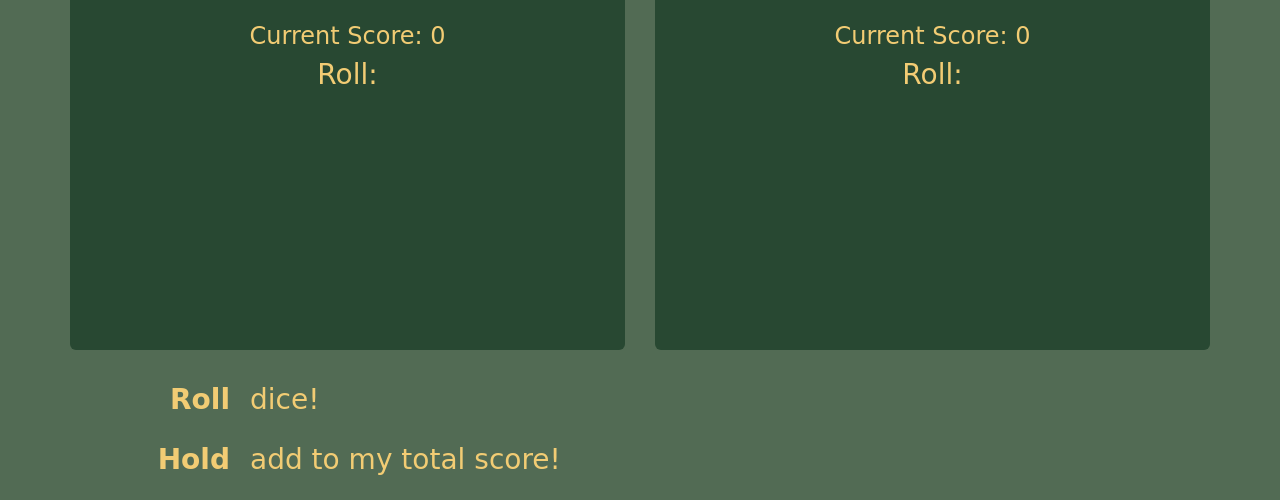
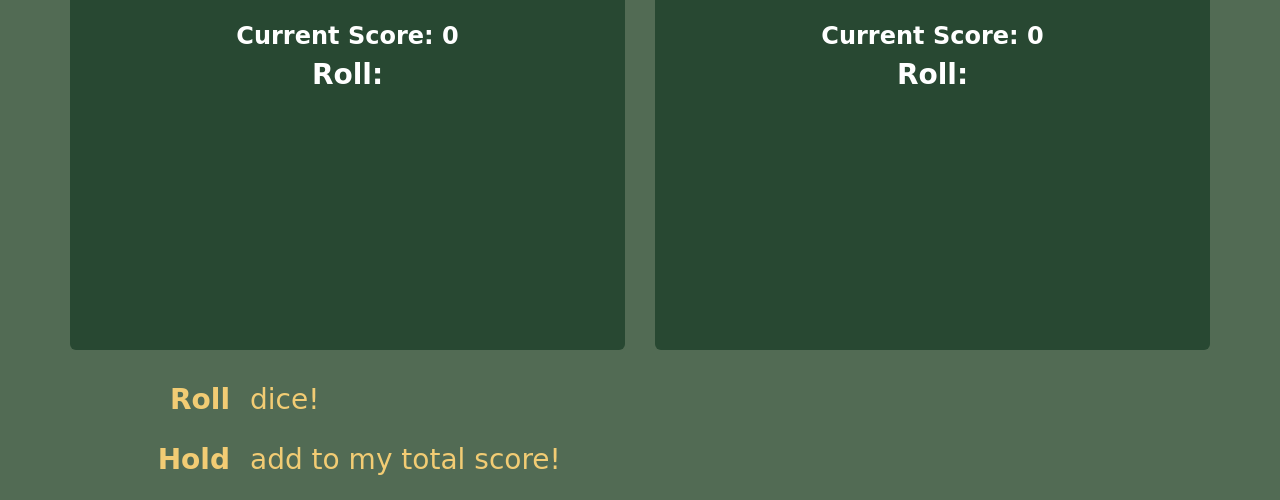
Before and after one commit to mwarsame9/pig-dice, a plain HTML site: page index.html in a window 1280 px wide. Shown: the part 390-890 px from the top of the page. Drawn offline with Linux system fonts and the light colour scheme; a web font is replaced by a local one.

Commit message:
Update styles.css

```diff
--- a/css/styles.css
+++ b/css/styles.css
@@ -11,7 +11,6 @@ body {
 dt:hover{
   color:#EE7E8C;
   font-style: oblique;
-  image url(img/dice2.gif);
 }
 
 #p2roll, #p2hold {
@@ -27,8 +26,9 @@ dt:hover{
 }
 
 h3, h5, h6 {
-  color: #F2CC74;
+  color: white;
   text-align: center;
+  font-weight: bolder;
 }
 
 /*#p1currentScore, #p2currentScore {
```
